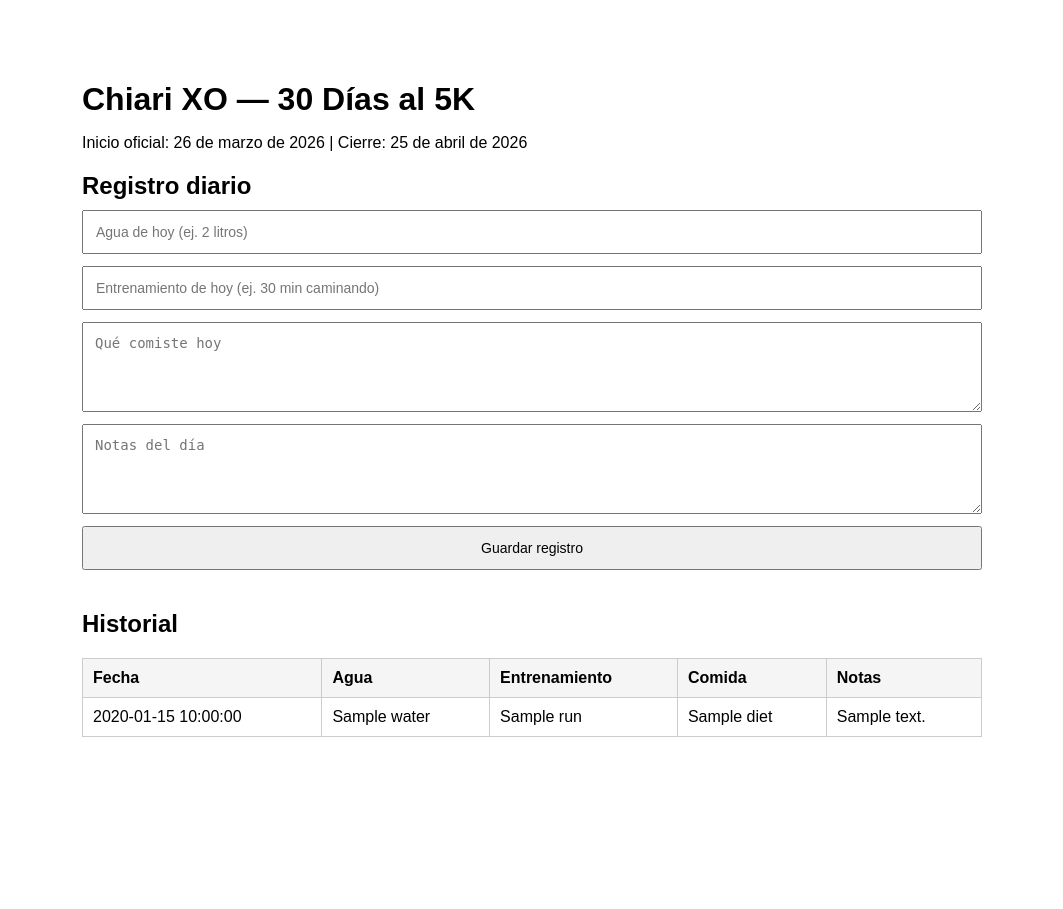
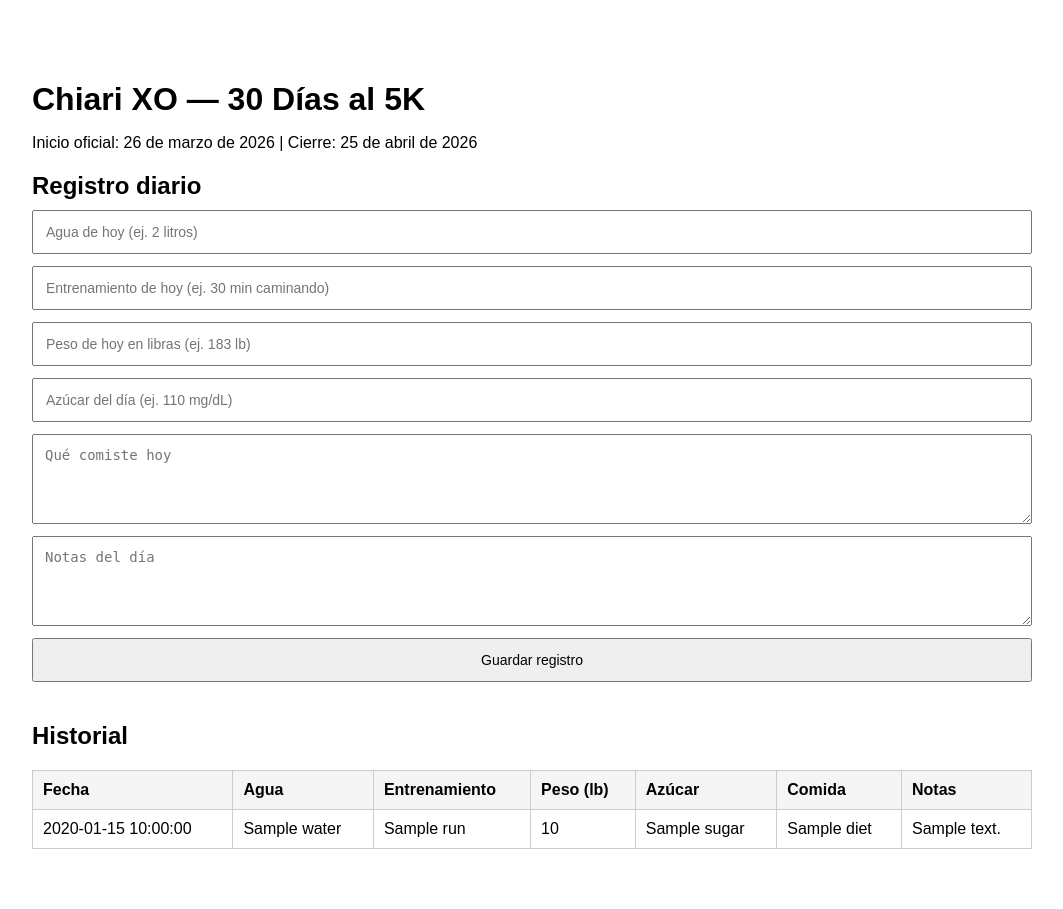
Before and after one commit to mchiari25/chiari-xo-30dias, a FastAPI app: template templates/index.html in a window 1280 px wide. Shown: the whole page, without its empty margins (108-1171 px from the left). Before the commit the page ends 737 px from the top, so only its background shows below. Run offline with FastAPI, Linux system fonts and the light colour scheme; the template is opened without the code that fills it: most values are stand-ins (such as "Sample title", 1, 10 or a date in 2020).

Commit message:
Agregar peso en libras y azucar

```diff
--- a/main.py
+++ b/main.py
@@ -4,17 +4,22 @@ from fastapi.templating import Jinja2Templates
 from sqlalchemy import create_engine, Column, Integer, String, Date
 from sqlalchemy.orm import sessionmaker, declarative_base
 import datetime
+import os
 
 app = FastAPI()
-
 templates = Jinja2Templates(directory="templates")
 
-# Base de datos (SQLite por ahora)
-DATABASE_URL = "sqlite:///./chiari_xo.db"
+DATABASE_URL = os.getenv("DATABASE_URL", "sqlite:///./chiari_xo.db")
 
-engine = create_engine(DATABASE_URL, connect_args={"check_same_thread": False})
+if DATABASE_URL.startswith("postgres://"):
+    DATABASE_URL = DATABASE_URL.replace("postgres://", "postgresql://", 1)
+
+if DATABASE_URL.startswith("sqlite"):
+    engine = create_engine(DATABASE_URL, connect_args={"check_same_thread": False})
+else:
+    engine = create_engine(DATABASE_URL)
+
 SessionLocal = sessionmaker(bind=engine)
-
 Base = declarative_base()
 
 class DailyLog(Base):
@@ -26,6 +31,8 @@ class DailyLog(Base):
     run = Column(String)
     diet = Column(String)
     notes = Column(String)
+    weight_lb = Column(String)
+    sugar = Column(String)
 
 Base.metadata.create_all(bind=engine)
 
@@ -45,7 +52,9 @@ def add_log(
     water: str = Form(...),
     run: str = Form(...),
     diet: str = Form(...),
-    notes: str = Form("")
+    notes: str = Form(""),
+    weight_lb: str = Form(""),
+    sugar: str = Form("")
 ):
     db = SessionLocal()
 
@@ -54,7 +63,9 @@ def add_log(
         water=water,
         run=run,
         diet=diet,
-        notes=notes
+        notes=notes,
+        weight_lb=weight_lb,
+        sugar=sugar
     )
 
     db.add(new_log)
--- a/templates/index.html
+++ b/templates/index.html
@@ -4,7 +4,7 @@
     <meta charset="UTF-8">
     <title>Chiari XO — 30 Días al 5K</title>
     <style>
-        body { font-family: Arial, sans-serif; max-width: 900px; margin: 40px auto; padding: 20px; }
+        body { font-family: Arial, sans-serif; max-width: 1000px; margin: 40px auto; padding: 20px; }
         h1, h2 { margin-bottom: 10px; }
         form { display: grid; gap: 12px; margin-bottom: 40px; }
         input, textarea, button { padding: 12px; font-size: 14px; }
@@ -22,6 +22,8 @@
     <form method="post" action="/add">
         <input type="text" name="water" placeholder="Agua de hoy (ej. 2 litros)" required>
         <input type="text" name="run" placeholder="Entrenamiento de hoy (ej. 30 min caminando)" required>
+        <input type="text" name="weight_lb" placeholder="Peso de hoy en libras (ej. 183 lb)">
+        <input type="text" name="sugar" placeholder="Azúcar del día (ej. 110 mg/dL)">
         <textarea name="diet" rows="4" placeholder="Qué comiste hoy" required></textarea>
         <textarea name="notes" rows="4" placeholder="Notas del día"></textarea>
         <button type="submit">Guardar registro</button>
@@ -34,6 +36,8 @@
                 <th>Fecha</th>
                 <th>Agua</th>
                 <th>Entrenamiento</th>
+                <th>Peso (lb)</th>
+                <th>Azúcar</th>
                 <th>Comida</th>
                 <th>Notas</th>
             </tr>
@@ -44,6 +48,8 @@
                 <td>{{ log.log_date }}</td>
                 <td>{{ log.water }}</td>
                 <td>{{ log.run }}</td>
+                <td>{{ log.weight_lb }}</td>
+                <td>{{ log.sugar }}</td>
                 <td>{{ log.diet }}</td>
                 <td>{{ log.notes }}</td>
             </tr>
```
